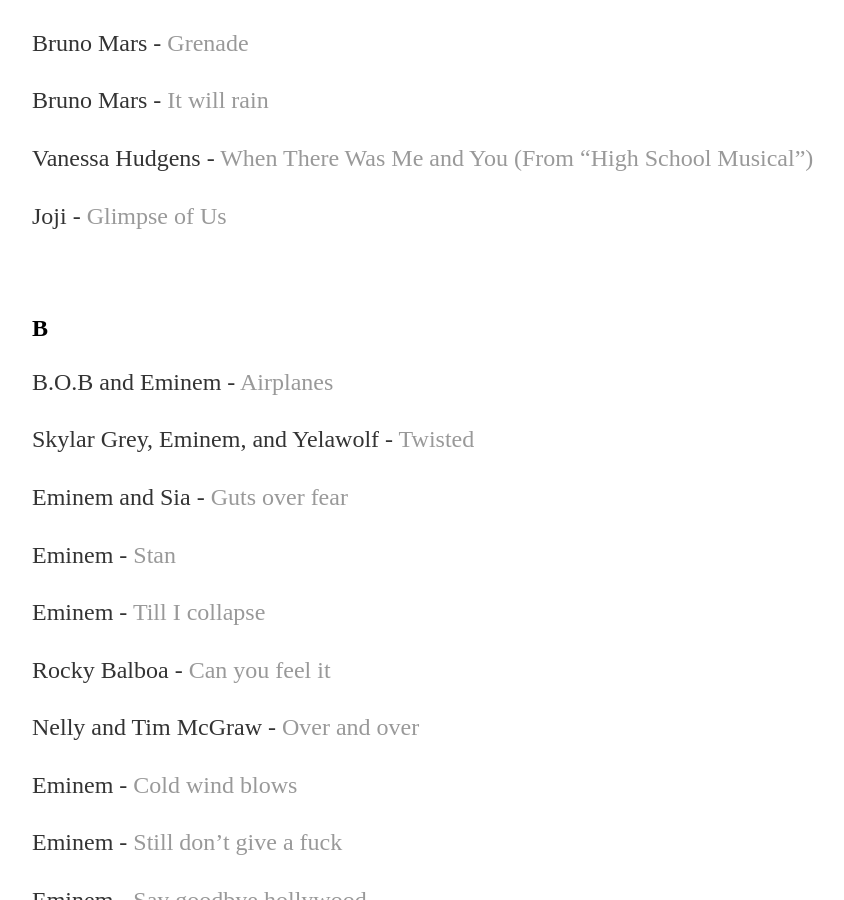
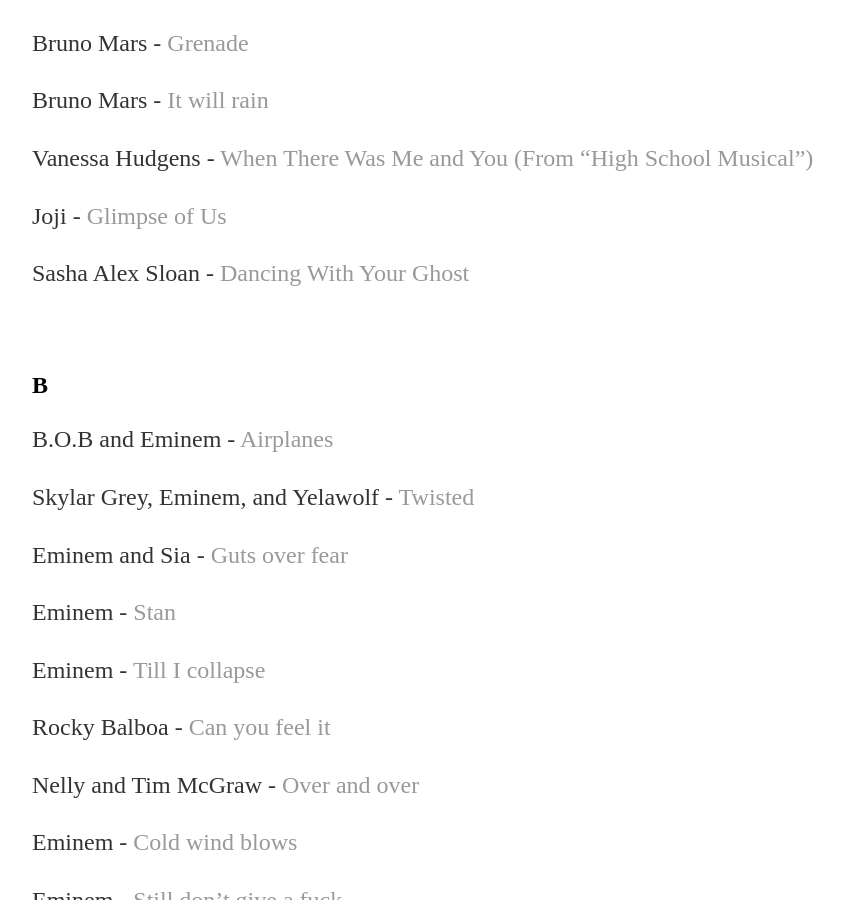
Before and after one commit to yjkweon24/yjkweon24.github.io, a Jekyll site: the page built from _posts/2018-10-23-songs-that-i-love.md, in a window 1280 px wide and 900 px high, scrolled down 2961 px. Shown: the whole window, without its empty margins (160-1004 px from the left). Built offline with Jekyll 4.4.1, drawn with Linux system fonts in a browser that asks for light colours.

Commit message:
Update 2018-10-23-songs-that-i-love.md

```diff
--- a/_posts/2018-10-23-songs-that-i-love.md
+++ b/_posts/2018-10-23-songs-that-i-love.md
@@ -100,6 +100,8 @@
 Vanessa Hudgens - [When There Was Me and You (From "High School Musical")](https://www.youtube.com/watch?v=GTZUvuduWPk)
 
 Joji - [Glimpse of Us](https://youtu.be/Y7LuK1cbLK8)
+
+Sasha Alex Sloan - [Dancing With Your Ghost](https://www.youtube.com/watch?v=Qzc_aX8c8g4)
 
 <br>
 
```
